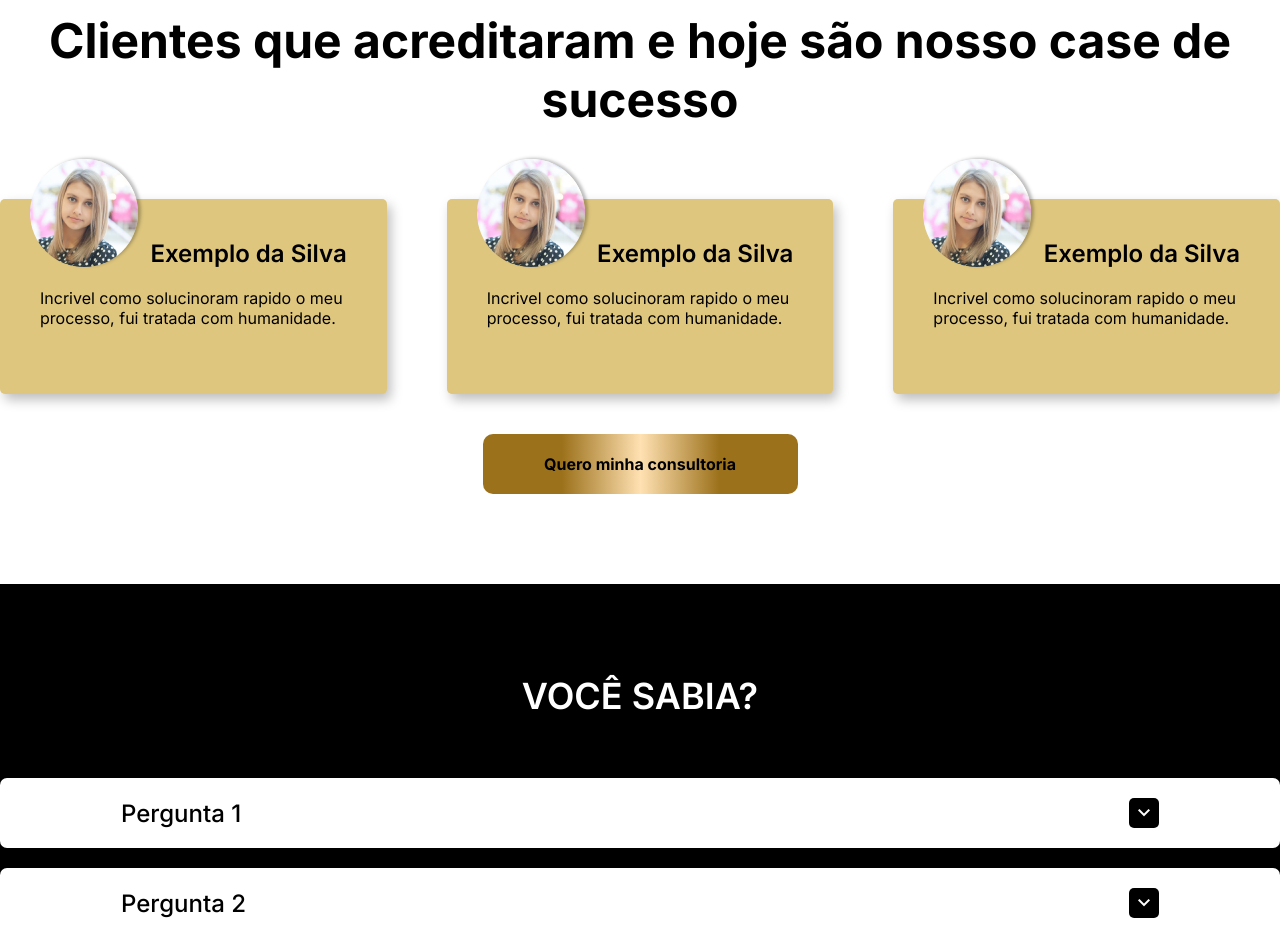
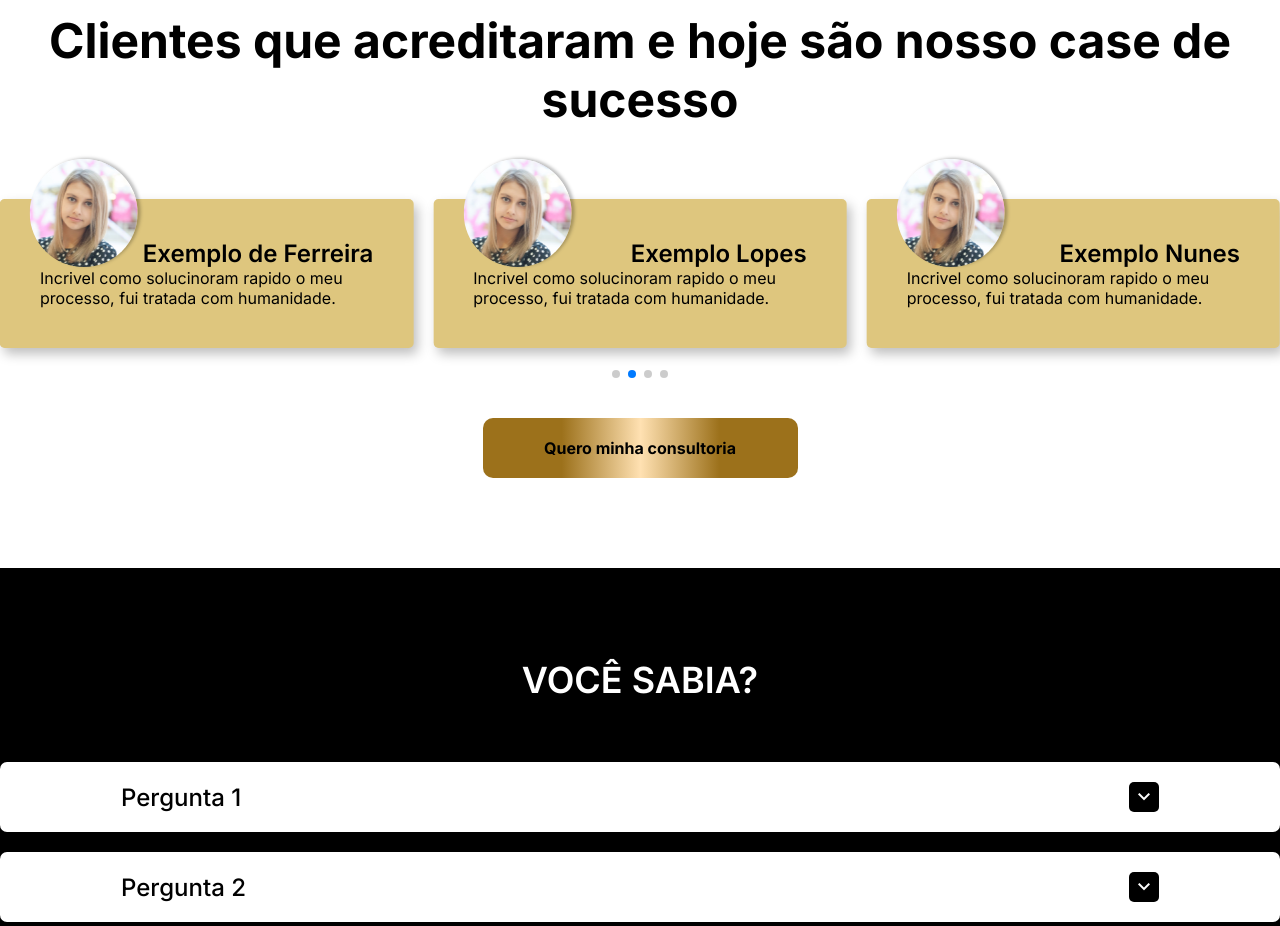
Before and after one commit to Lucianolpsf/adv, a plain HTML site: page index.html in a window 1280 px wide. Shown: the part 3540-4466 px from the top of the page. Drawn offline with nearby package versions, Linux system fonts and the light colour scheme.

Commit message:
implementando testimonials carrossel animation

```diff
--- a/css/home/testimonials.css
+++ b/css/home/testimonials.css
@@ -37,3 +37,7 @@
     font-size: 2.4rem !important;
     text-align: right !important;
 }
+
+.testmonials .action-button{
+    margin-top: 3.0rem !important;
+}
--- a/index.html
+++ b/index.html
@@ -12,6 +12,12 @@
         <!-- link icons google fonts -->
         <link rel="stylesheet" href="https://fonts.googleapis.com/css2?family=Material+Symbols+Outlined:opsz,wght,FILL,GRAD@24,400,0,0" />
         <link rel="stylesheet" href="./css/index.css" />
+
+        <!-- links swiper -->
+        <link
+            rel="stylesheet"
+            href="https://cdn.jsdelivr.net/npm/swiper@11/swiper-bundle.min.css"
+        />
 
     </head>
     <body>
@@ -296,30 +302,41 @@
                 <h3>
                     Clientes que acreditaram e hoje são nosso case de sucesso
                 </h3>
+
                 <div class="container">
-                    <article>
-                        <div class="testmonials-card">
+                    <div class="testimonials-slider-comments swiper" data-aos="fade-up" data-aos-delay="100">
+                        <div class="swiper-wrapper">
+                            <div class="testmonials-card swiper-slide">
                                 <picture class="testimonials-avatar">
                                     <img src="./assets/img/direito27.png" alt="Foto avator do dono do comentario a seguir">
                                 </picture>
                                 <h3 class="testimonials-card-name">Exemplo da Silva</h3>
                                 <p>Incrivel como solucinoram rapido o meu processo, fui tratada com humanidade.</p>
                             </div>
-                        <div class="testmonials-card">
+                            <div class="testmonials-card swiper-slide">
                                 <picture class="testimonials-avatar">
                                     <img src="./assets/img/direito27.png" alt="Foto avator do dono do comentario a seguir">
                                 </picture>
-                            <h3 class="testimonials-card-name">Exemplo da Silva</h3>
+                                <h3 class="testimonials-card-name">Exemplo de Ferreira</h3>
                                 <p>Incrivel como solucinoram rapido o meu processo, fui tratada com humanidade.</p>
                             </div>
-                        <div class="testmonials-card">
+                            <div class="testmonials-card swiper-slide">
                                 <picture class="testimonials-avatar">
                                     <img src="./assets/img/direito27.png" alt="Foto avator do dono do comentario a seguir">
                                 </picture>
-                            <h3 class="testimonials-card-name">Exemplo da Silva</h3>
+                                <h3 class="testimonials-card-name">Exemplo Lopes</h3>
                                 <p>Incrivel como solucinoram rapido o meu processo, fui tratada com humanidade.</p>
                             </div>
-                    </article>
+                            <div class="testmonials-card swiper-slide">
+                                <picture class="testimonials-avatar">
+                                    <img src="./assets/img/direito27.png" alt="Foto avator do dono do comentario a seguir">
+                                </picture>
+                                <h3 class="testimonials-card-name">Exemplo Nunes</h3>
+                                <p>Incrivel como solucinoram rapido o meu processo, fui tratada com humanidade.</p>
+                            </div>
+                        </div>
+                        <div class="swiper-pagination"></div>
+                    </div>
                 </div>
                 <button class="action-button">Quero minha consultoria</button>
             </section>
@@ -433,4 +450,8 @@
             </div>
         </footer>
     </body>
+
+    <!-- Swiper script -->
+    <script src="https://cdn.jsdelivr.net/npm/swiper@11/swiper-bundle.min.js"></script>
+    <script src="./js/index.js"></script>
 </html>
--- a/js/index.js
+++ b/js/index.js
@@ -0,0 +1,30 @@
+(function() {
+    "use strict";
+
+    new Swiper('.testimonials-slider-comments', {
+      speed: 600,
+      loop: true,
+      autoplay: {
+        delay: 3500,
+        disableOnInteraction: false
+      },
+      slidesPerView: 'auto',
+      pagination: {
+        el: '.swiper-pagination',
+        type: 'bullets',
+        clickable: true
+      },
+      breakpoints: {
+        320: {
+          slidesPerView: 1,
+          spaceBetween: 20
+        },
+
+        1200: {
+          slidesPerView: 3,
+          spaceBetween: 20
+        }
+      }
+    });
+
+  })()
```
Lines whose indentation alone changed are shown as unchanged.
